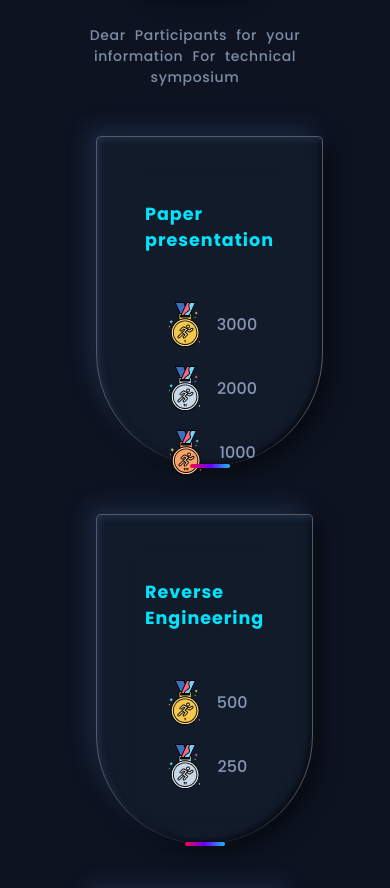
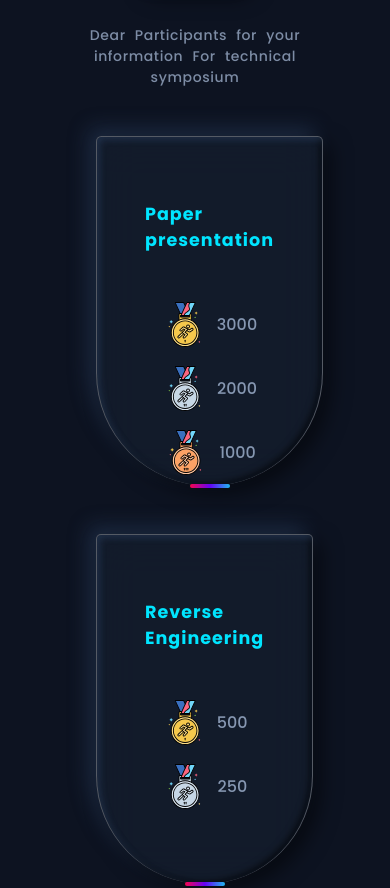
Before and after one commit to codewithmurali/decra, a React (Vite) app: page / in a window 390 px wide. Shown: the part 2260-3148 px from the top of the page. Built offline with nearby package versions, Linux system fonts and the light colour scheme.

Commit message:
making changes for responsiveness

```diff
--- a/src/Pages/Prices/Prizes.module.css
+++ b/src/Pages/Prices/Prizes.module.css
@@ -48,8 +48,8 @@
   gap: 3rem;
 }
 .prize {
-  width: 325px;
-  height: 330px;
+  width: 340px;
+  height: 350px;
   padding: 3rem;
   display: flex;
   flex-direction: column;
@@ -145,8 +145,8 @@
     gap: 1.5rem;
   }
   .prize {
-    width: 325px;
-    height: 330px;
+    width: 340px;
+    height: 350px;
   }
   .prize__note > h3 {
     margin-block: 1rem;
```
